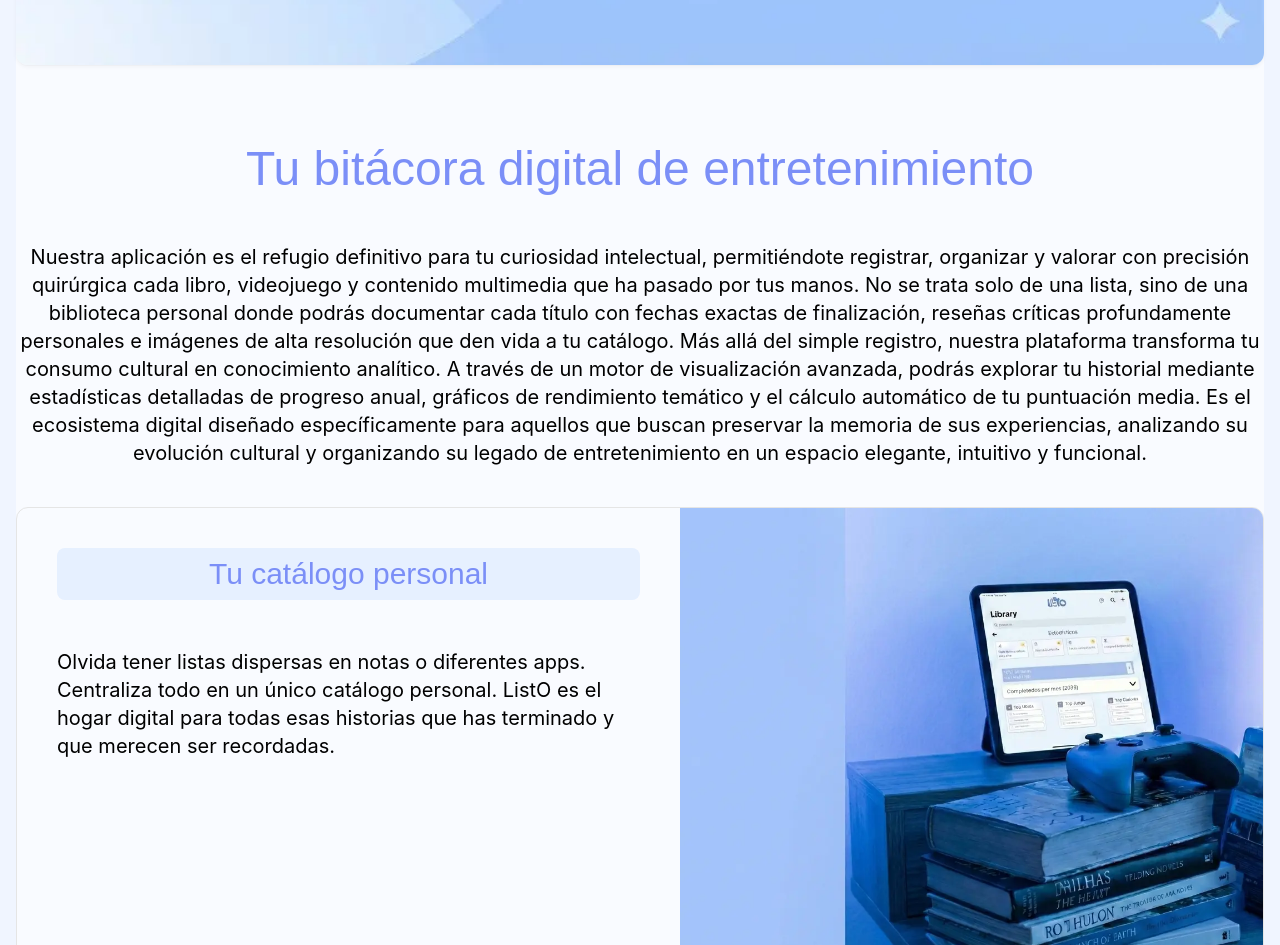
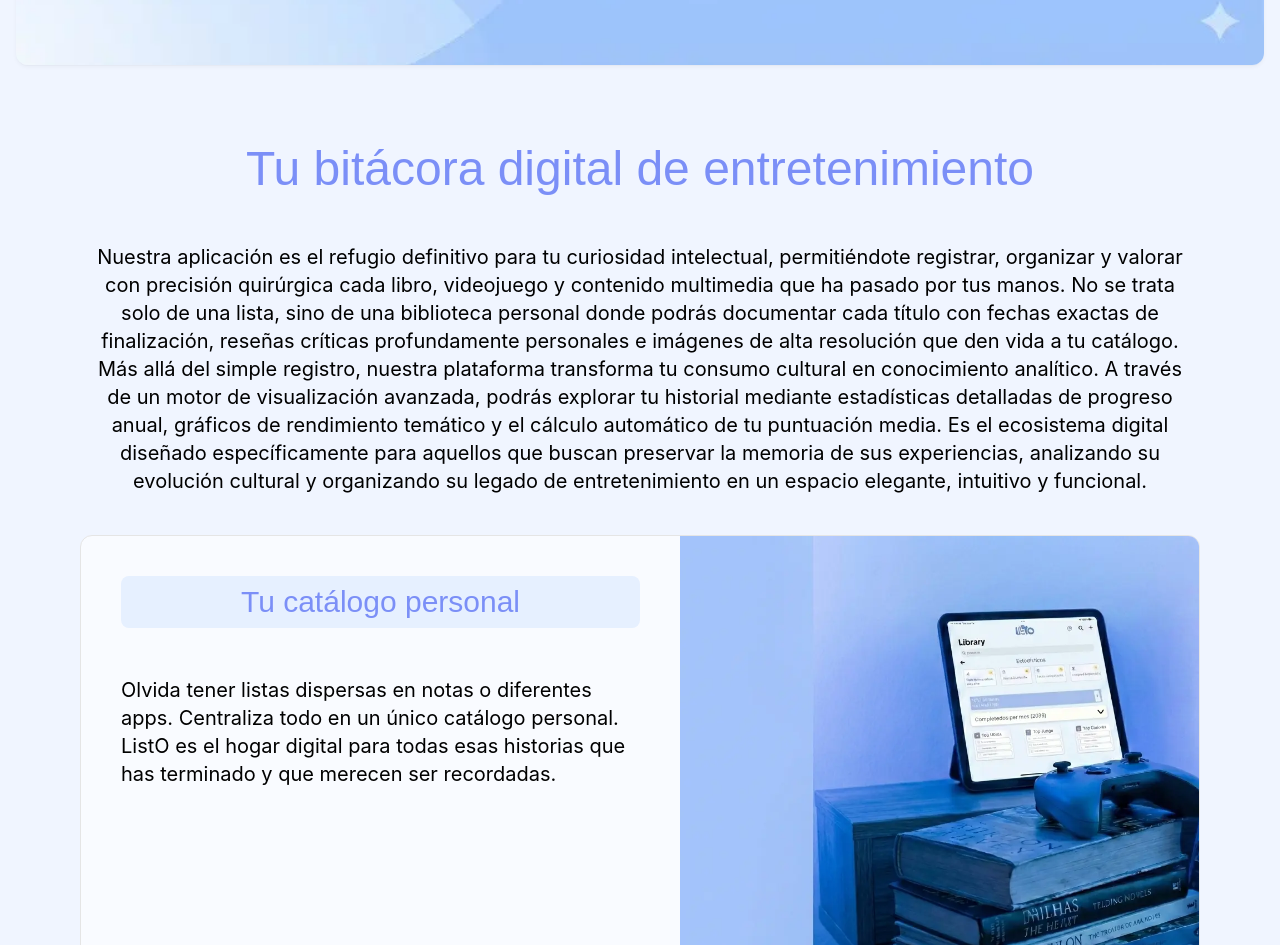
Before and after one commit to egilp04/listO, a React (Vite) app: page / in a window 1280 px wide. Shown: the part 1033-1978 px from the top of the page. Built offline with nearby package versions, Linux system fonts and the light colour scheme.

Commit message:
padding en el medio.

```diff
--- a/src/pages/landing.tsx
+++ b/src/pages/landing.tsx
@@ -18,7 +18,7 @@ const Landing = () => {
   const featureImage5 = card5;
 
   return (
-    <div className="min-h-screen flex flex-col bg-primary-50">
+    <div className="min-h-screen flex flex-col">
         <section className="flex flex-col items-center text-center gap-8 w-full lg:gap-12 2xl:gap-16">
           <div className="flex flex-col gap-4 md:gap-8 lg:gap-10 2xl:gap-18">
             <h1>El espacio para tus historias</h1>
@@ -37,7 +37,8 @@ const Landing = () => {
               className="w-full h-auto object-cover rounded-xl shadow-elevation-1"
             />
           </div>
-          <div className="flex flex-col mt-8 mb-[40px] gap-[30px] 2xl:mb-[100px] md:gap-10 xl:gap-[50px]">
+
+          <div className="flex flex-col mt-8 mb-[40px] gap-[30px] 2xl:mb-[100px] md:gap-10 xl:gap-[50px] px-4 md:px-10 lg:px-20">
             <h2>Tu bitácora digital de entretenimiento</h2>
             <p>
               Nuestra aplicación es el refugio definitivo para tu curiosidad intelectual, permitiéndote registrar,
@@ -54,7 +55,8 @@ const Landing = () => {
             </p>
           </div>
         </section>
-      <div className="flex flex-col gap-[50px] lg:gap-4 w-full gap-[50px] md:gap-[80px] lg:gap-[100px] 2xl:gap-[120px]">
+
+      <div className="flex flex-col w-full gap-[50px] md:gap-[80px] lg:gap-[100px] 2xl:gap-[120px] px-4 md:px-8 lg:px-16">
         <section className="w-full">
           <CardLanding
             titulo="Tu catálogo personal"
@@ -88,6 +90,7 @@ const Landing = () => {
           />
         </section>
       </div>
+
         <section className="w-full py-16">
           <div className="flex flex-col md:flex-row items-center justify-center gap-12 px-8">
             <div className="flex flex-col items-center text-center gap-6">
```
